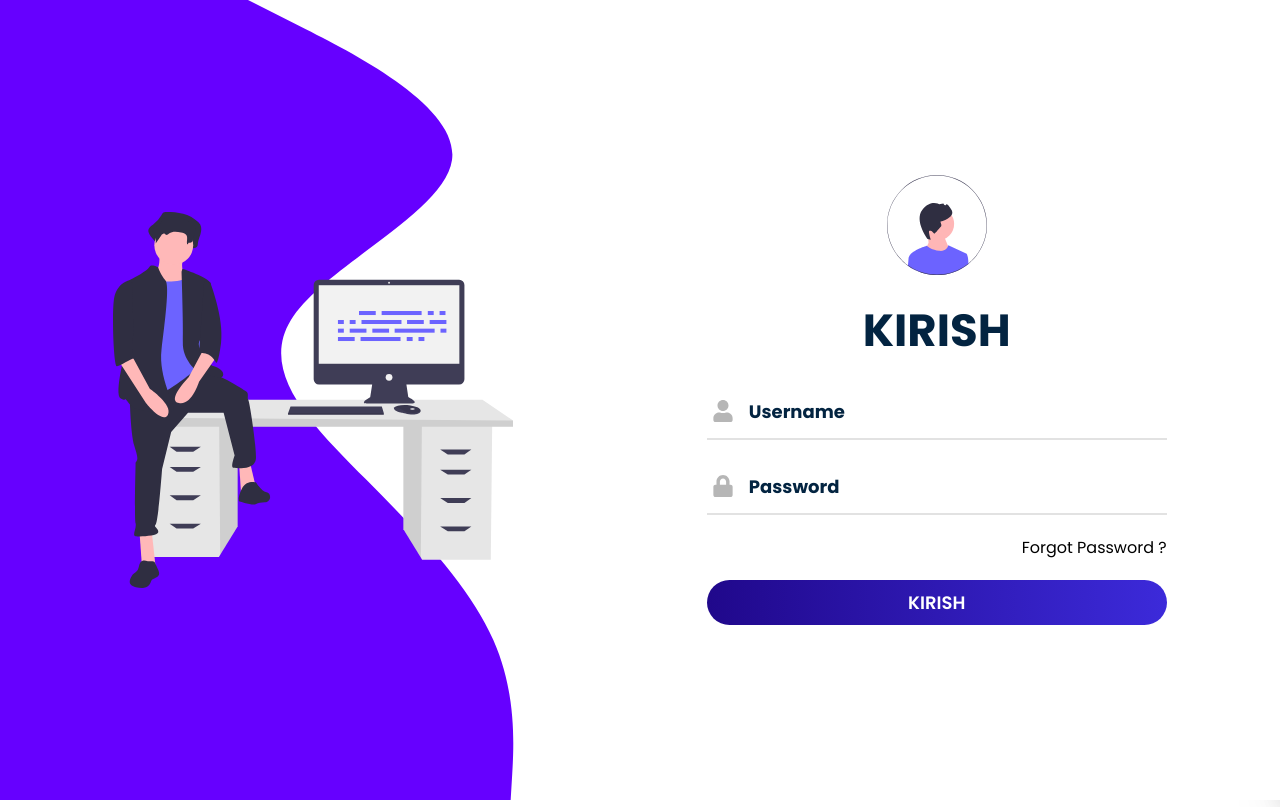
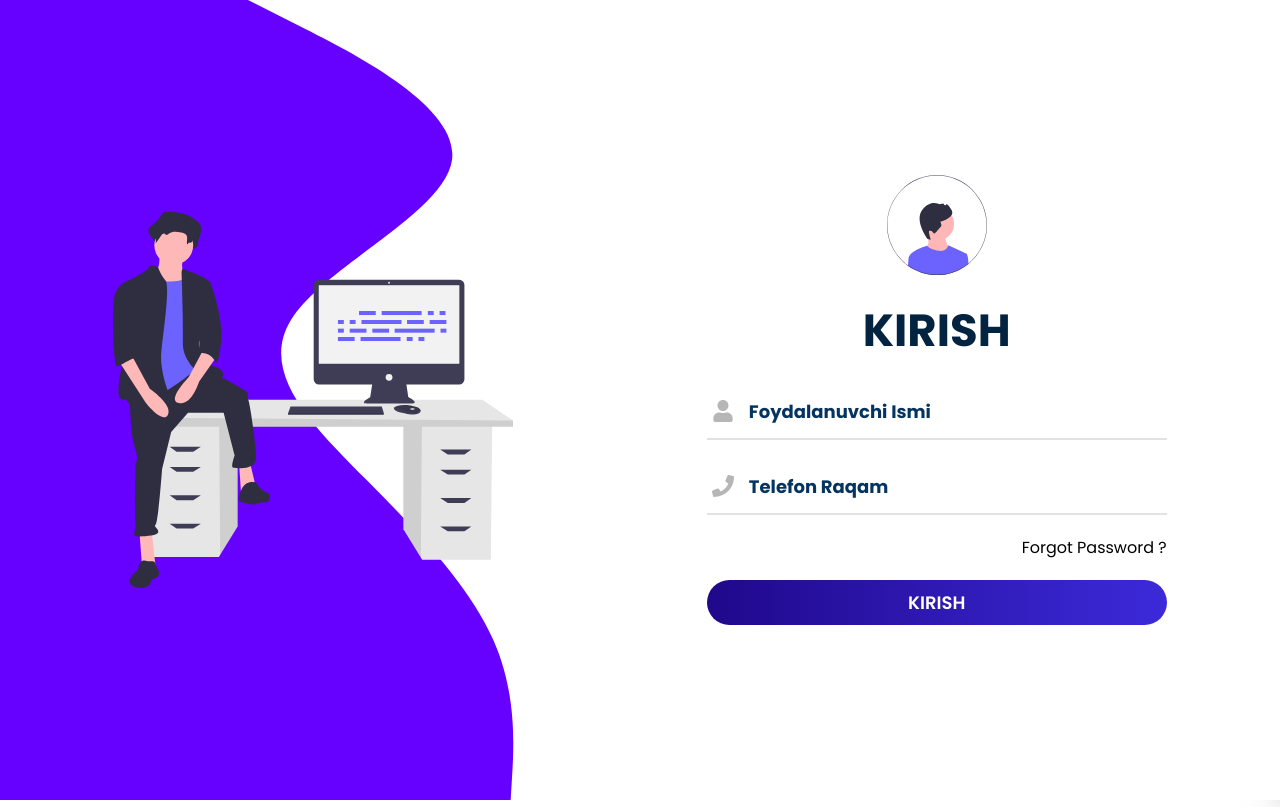
Before and after one commit to Mrshokhrukh/IT-school-website, a React (Create React App) app in the folder client/: page /auth/login in a window 1280 px wide. Built offline with nearby package versions, Linux system fonts and the light colour scheme.

Commit message:
login page

```diff
--- a/client/src/components/home-main-container/home.responsive.scss
+++ b/client/src/components/home-main-container/home.responsive.scss
@@ -219,3 +219,12 @@
     }
   }
 }
+@media (max-width: 340px) {
+  .home-main-container {
+    .center-rt {
+      img {
+        width: 280px;
+      }
+    }
+  }
+}
--- a/client/src/pages/auth/Login.jsx
+++ b/client/src/pages/auth/Login.jsx
@@ -5,11 +5,12 @@ import svgAvatar from "../../images/avatar.auth.svg";
 import developerImg from "../../images/computerPerson.svg";
 import waveImg from "../../images/wave-haikei.svg";
 import { FaUser } from "react-icons/fa";
-import { FaLock } from "react-icons/fa";
+import { FaPhone } from "react-icons/fa";
 const Login = () => {
-  let inputs = useRef(null);
   const handleFocus = (e) => {
-    // e.currentTarget.classList.add("dsad");
+    let focusInputDiv = document.querySelectorAll(".input-div")[1];
+    focusInputDiv.classList.add("focus");
+    // e.currentTarget.setAttribute(`value`, `+9989()`);
   };
 
   const handleSubmit = () => {};
@@ -27,14 +28,14 @@ const Login = () => {
           <form onSubmit={handleSubmit}>
             <img src={svgAvatar} alt="404" className="avatar" />
             <h2 className="form-title">Kirish</h2>
-            <div className="input-div" ref={inputs}>
+            <div className="input-div">
               <div className="form-icons">
                 <span>
                   <FaUser />
                 </span>
               </div>
               <div>
-                <h5>Username</h5>
+                <h5>foydalanuvchi ismi</h5>
                 <input
                   type="text"
                   className="input"
@@ -43,19 +44,20 @@ const Login = () => {
                 />
               </div>
             </div>
-            <div className="input-div" ref={inputs}>
+            <div className="input-div">
               <div className="form-icons">
                 <span>
-                  <FaLock />
+                  <FaPhone />
                 </span>
               </div>
               <div>
-                <h5>Password</h5>
+                <h5>Telefon raqam</h5>
                 <input
-                  type="password"
+                  type="text"
                   className="input"
-                  name="password"
+                  name="phone_number"
                   onFocus={handleFocus}
+                  maxLength="16"
                 />
               </div>
             </div>
--- a/client/src/pages/auth/auth.scss
+++ b/client/src/pages/auth/auth.scss
@@ -80,7 +80,7 @@
               left: 10px;
               top: 50%;
               transform: translateY(-50%);
-              color: var(--darkBlue);
+              color: var(--normalBlue);
               font-size: 18px;
               transition: 0.3s;
             }
@@ -107,6 +107,7 @@
         .input-div.focus div h5 {
           top: -5px;
           font-size: 15px;
+          color: var(--gray);
         }
 
         .input-div::after,
@@ -116,7 +117,7 @@
           bottom: -2px;
           width: 0;
           height: 2px;
-          background-color: red;
+          background-color: var(--main-color);
         }
         .input-div::before {
           left: 50%;
```
